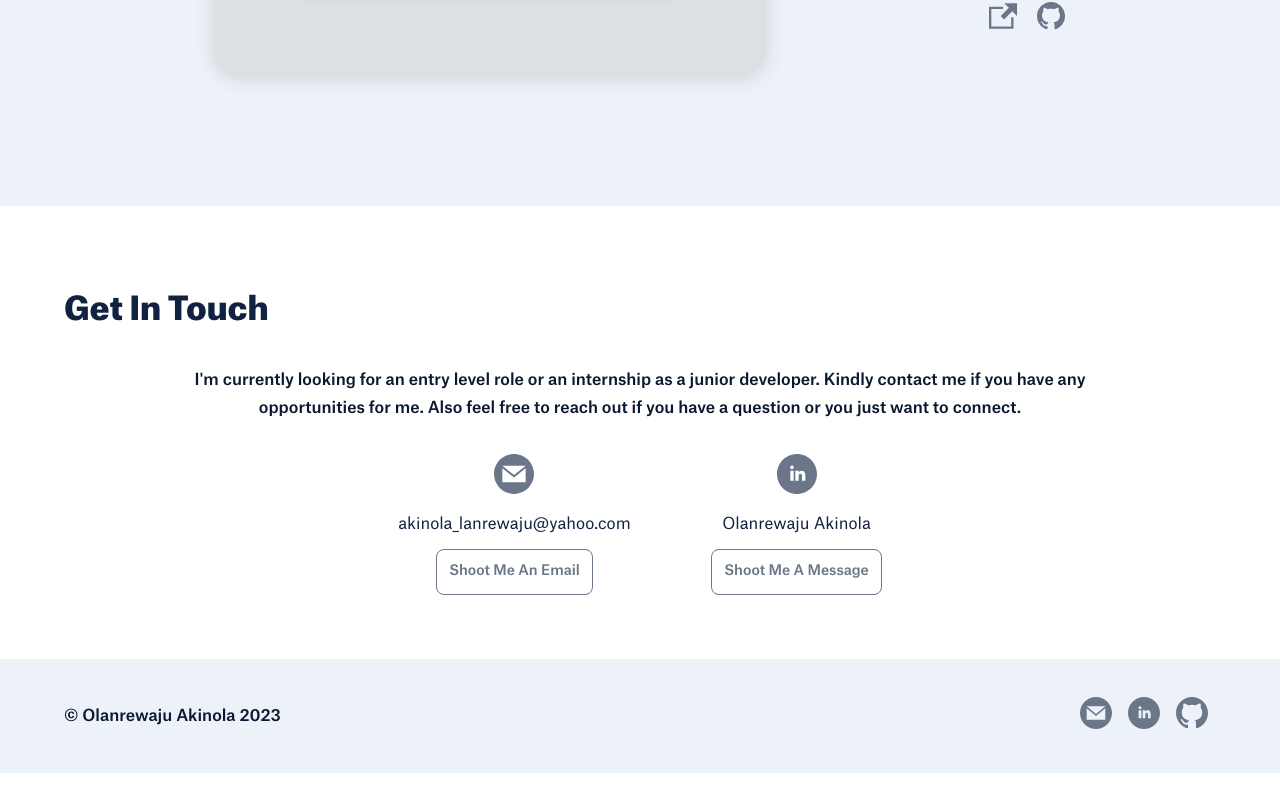
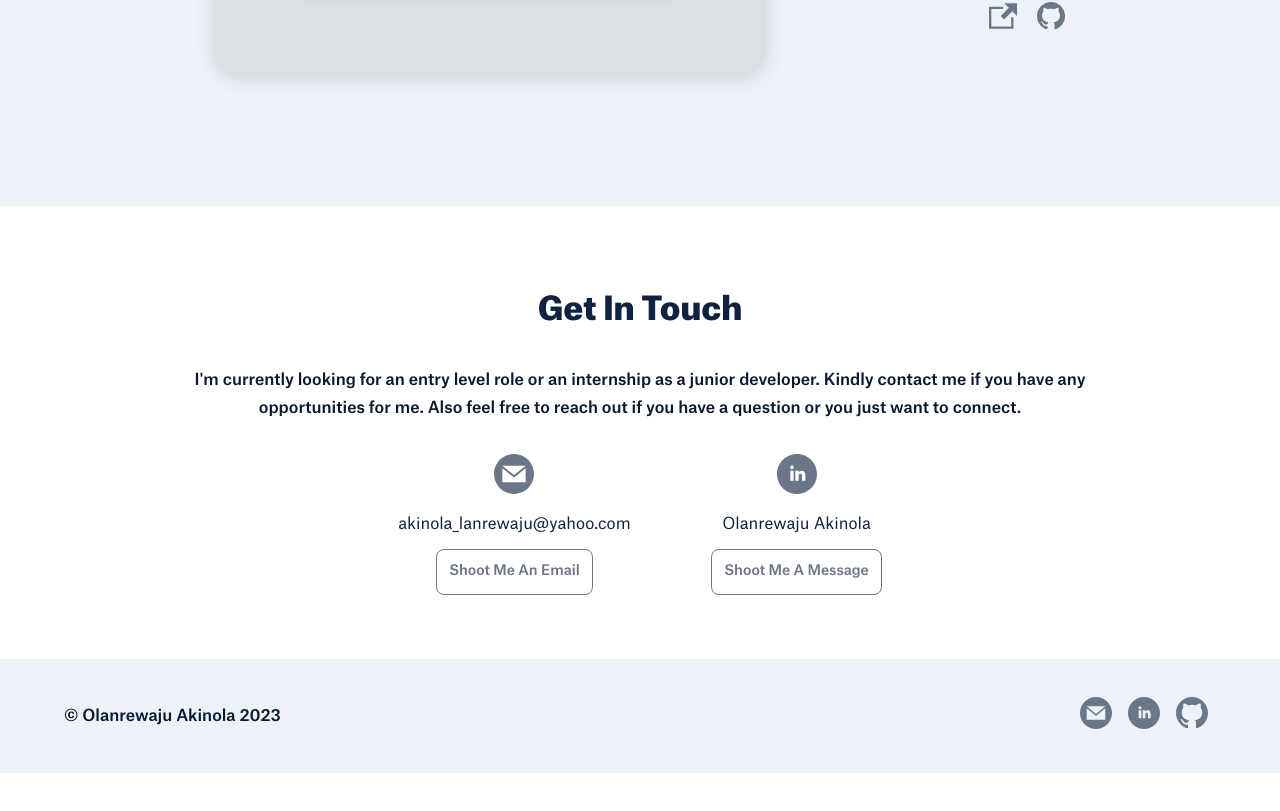
Before and after one commit to Olanrewaju-Ak/olanrewaju-akinola-portfolio, a React (Create React App) app: page / in a window 1280 px wide. Shown: the part 4031-4842 px from the top of the page. Built offline with nearby package versions, Linux system fonts and the light colour scheme.

Commit message:
contact align center on all devices

```diff
--- a/src/components/contact/Contact.scss
+++ b/src/components/contact/Contact.scss
@@ -12,7 +12,7 @@
 		margin: 0 auto;
 		display: flex;
 		flex-direction: column;
-		align-items: flex-start;
+		align-items: center;
 		justify-content: center;
 		height: 100%;
 		width: 100%;
@@ -102,7 +102,7 @@
 			padding: 2rem;
 			display: flex;
 			flex-direction: column;
-			align-items: flex-start;
+			align-items: center;
 			justify-content: center;
 			height: 100%;
 			width: 100%;
@@ -168,7 +168,7 @@
 			padding: 3rem;
 			display: flex;
 			flex-direction: column;
-			align-items: flex-start;
+			align-items: center;
 			justify-content: center;
 			height: 100%;
 			width: 100%;
@@ -205,7 +205,7 @@
 			padding: 4rem;
 			display: flex;
 			flex-direction: column;
-			align-items: flex-start;
+			align-items: center;
 			justify-content: center;
 			height: 100%;
 			width: 100%;
```
